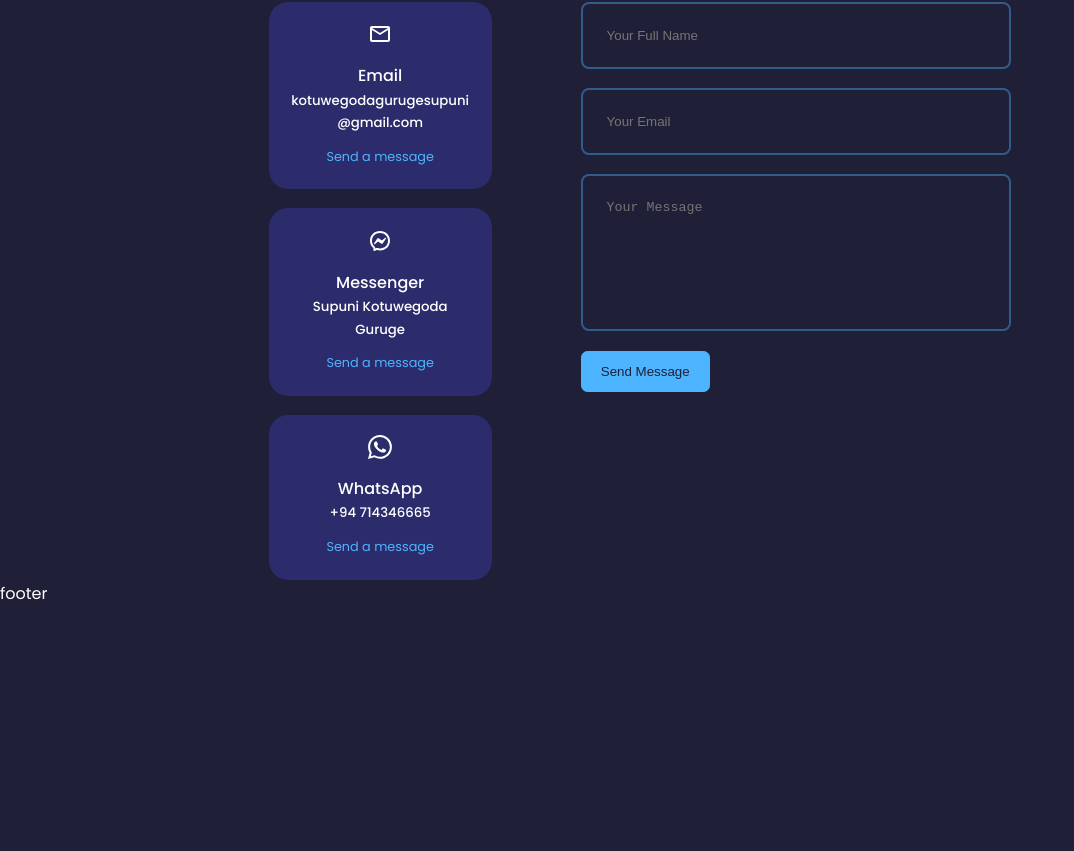
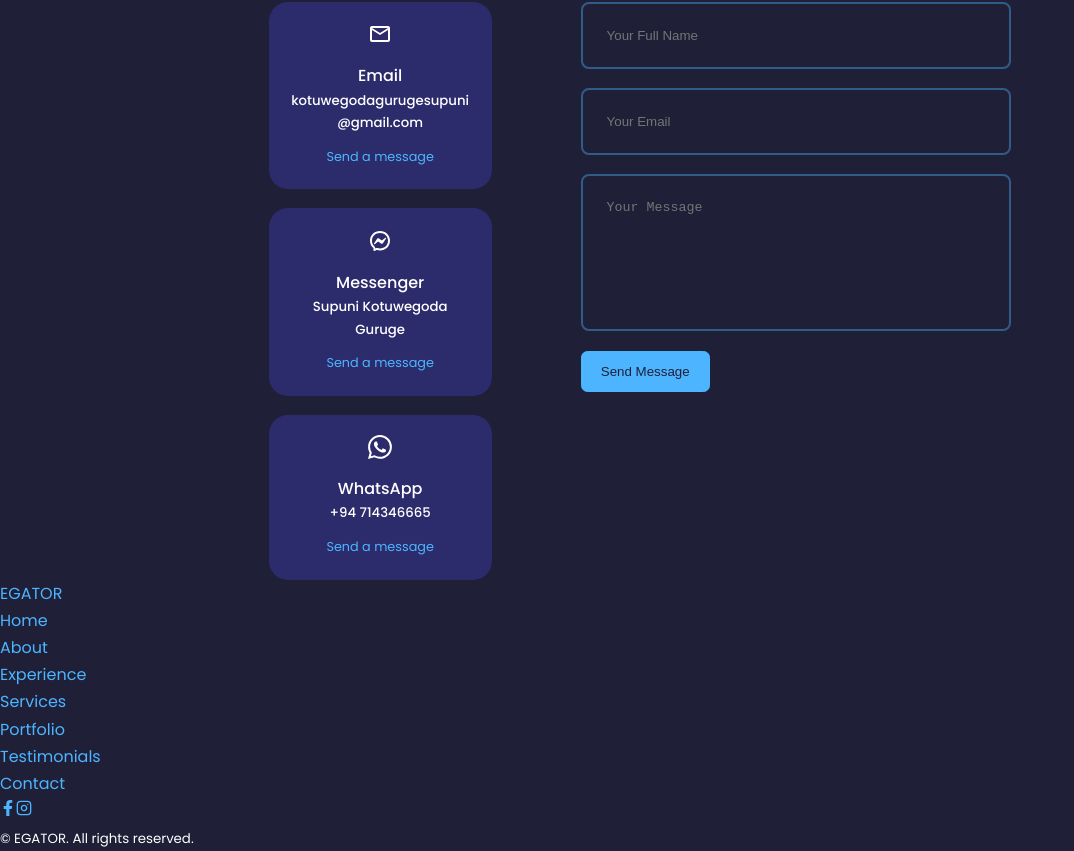
Before and after one commit to Supuni1868/Portfolio, a React (Create React App) app: page / in a window 1280 px wide. Shown: the part 3238-4089 px from the top of the page, without its empty margins (0-1074 px from the left). Before the commit the page ends 3845 px from the top, so only its background shows below. Built offline with nearby package versions, Linux system fonts and the light colour scheme.

Commit message:
Updated the footer.jxs file.

```diff
--- a/src/Components/footer/footer.jsx
+++ b/src/Components/footer/footer.jsx
@@ -1,9 +1,37 @@
 import React from 'react'
 import './footer.css'
+import { FaFacebookF} from 'react-icons/fa'
+import { FiInstagram} from 'react-icons/fi'
 
 const footer = () => {
   return (
-    <div>footer</div>
+    <footer>
+      <a href = "#" className='footer_logo'>EGATOR</a>
+
+      <ul className='permalinks'>
+
+        <li><a href = "#">Home</a></li>
+        <li><a href = "#about">About</a></li>
+        <li><a href = "#experience">Experience</a></li>
+        <li><a href = "#services">Services</a></li>
+        <li><a href = "#portfolio">Portfolio</a></li>
+        <li><a href = "#testimonials">Testimonials</a></li>
+        <li><a href = "#contact">Contact</a></li>
+
+      </ul>
+
+      <div className="footer_socials">
+        <a href = "https://facebook.com"><FaFacebookF/></a>
+        <a href = "https://instagram.com"><FiInstagram/></a>
+
+      </div>
+
+      <div className= "footer_copyright">
+        <small>&copy; EGATOR. All rights reserved.</small>
+      </div>
+
+    </footer>
+
   )
 }
 
```
